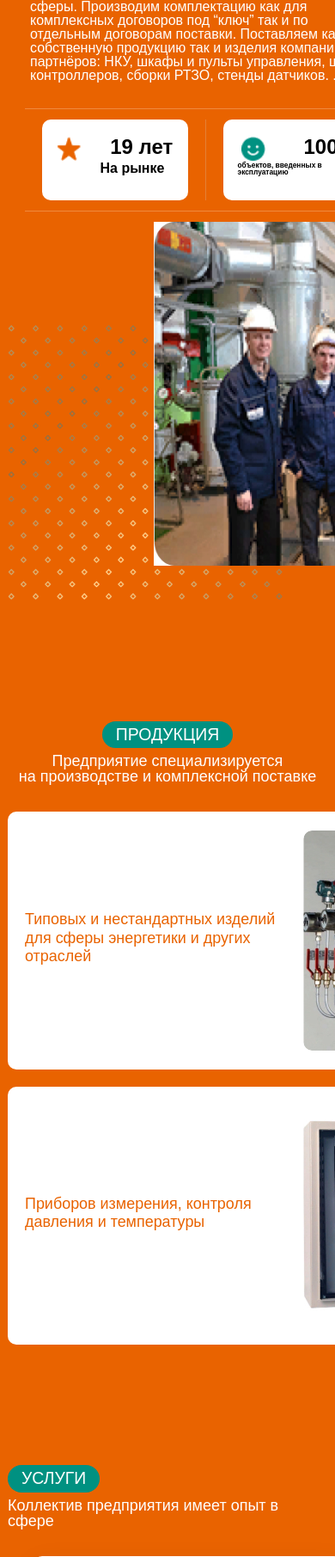
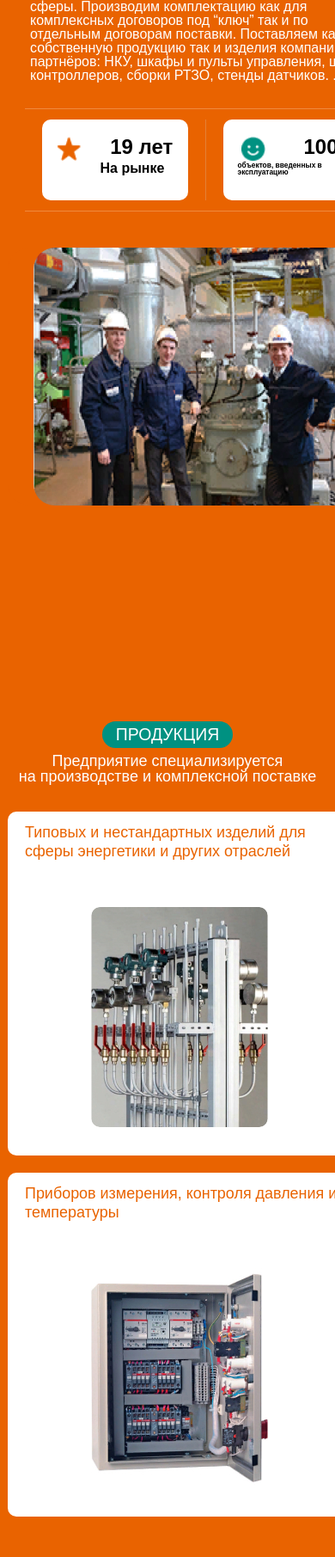
Before and after one commit to korado2022/webural, a Django app: page /mainapp/ in a window 390 px wide; the page is wider, and only the part inside the window is pictured. Shown: the part 693-2504 px from the top of that part at 86% size. Run offline with Django 4.2, Linux system fonts and the light colour scheme; some libraries are stand-ins or nearby versions; some web fonts are replaced.

Commit message:
index corect

```diff
--- a/mainapp/templates/mainapp/index.html
+++ b/mainapp/templates/mainapp/index.html
@@ -57,8 +57,8 @@
                                 width="320" height="320">
                             </div>
                             <div class="z1">
-                                <img class="" src="{% static 'img/index_about.jpg' %}" alt="image"
-                                width="540" height="400">
+                                <img class="about_img" src="{% static 'img/index_about.jpg' %}" alt="image"
+                                style="">
                             </div>
 
                         </div>
--- a/static/css/style.css
+++ b/static/css/style.css
@@ -108,6 +108,12 @@ body {
     font-size: 2rem;
     font-weight: 800;
     margin-bottom: 5px;
+}
+
+.about_img {
+    width: 540px;
+    height: 400px;
+    border-radius: 25px;
 }
 
 .mt20 {
@@ -867,6 +873,23 @@ body {
     .help_block {
         flex-direction: column;
     }
+    .z2 {
+        display: none;
+    }
+    .z1 {
+        position: static;
+        margin-top: 30px;
+    }
+    .kat {
+        width: 400px;
+        height: 400px;
+        flex-direction: column;
+    }
+    .about_img {
+        width: 420px;
+        height: 300px;
+        margin-left: 30px;
+    }
 }
 
 /* вертикальный телефон */
@@ -893,7 +916,23 @@ body {
     .help_block {
         flex-direction: column;
     }
-
+    .z2 {
+        display: none;
+    }
+    .z1 {
+        position: static;
+        margin-top: 30px;
+    }
+    .kat {
+        width: 400px;
+        height: 400px;
+        flex-direction: column;
+    }
+    .about_img {
+        width: 420px;
+        height: 300px;
+        margin-left: 30px;
+    }
 }
 
 /* Медиа */
```
